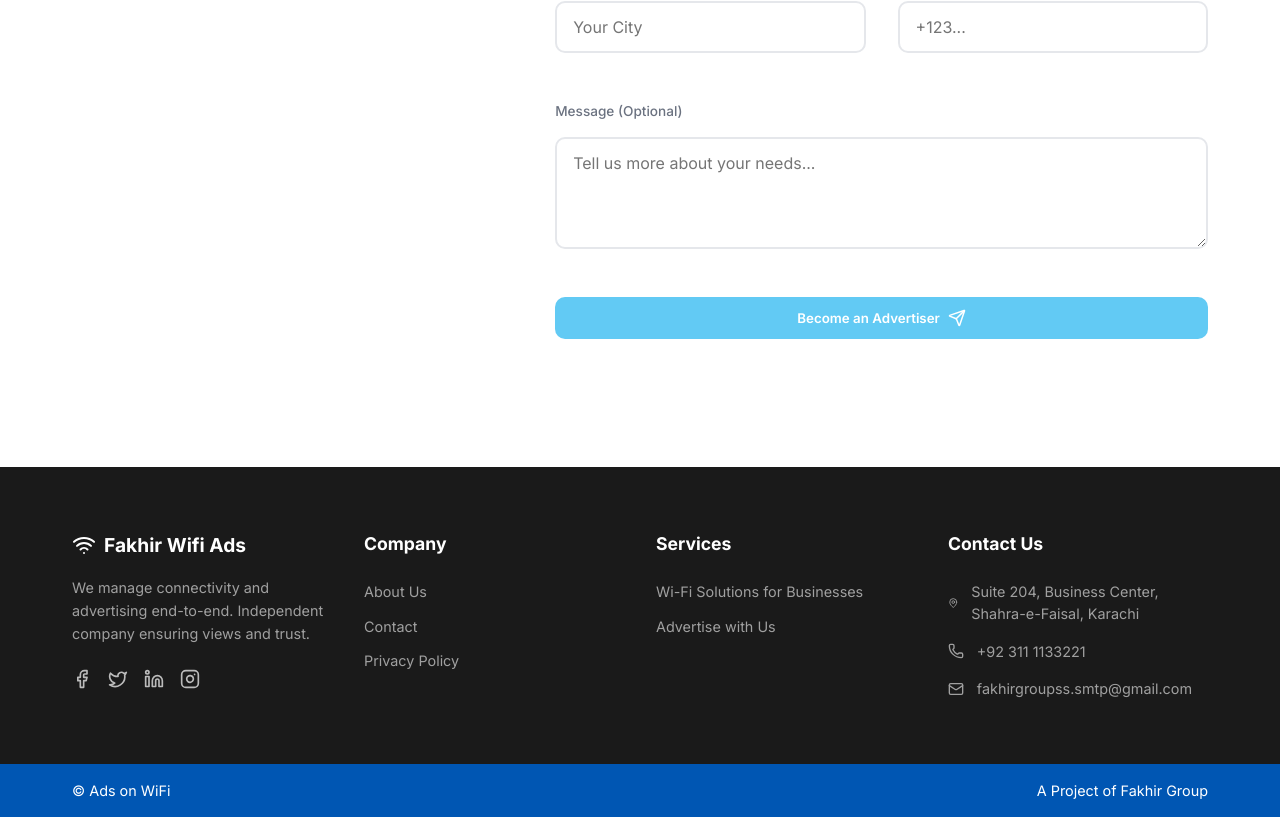
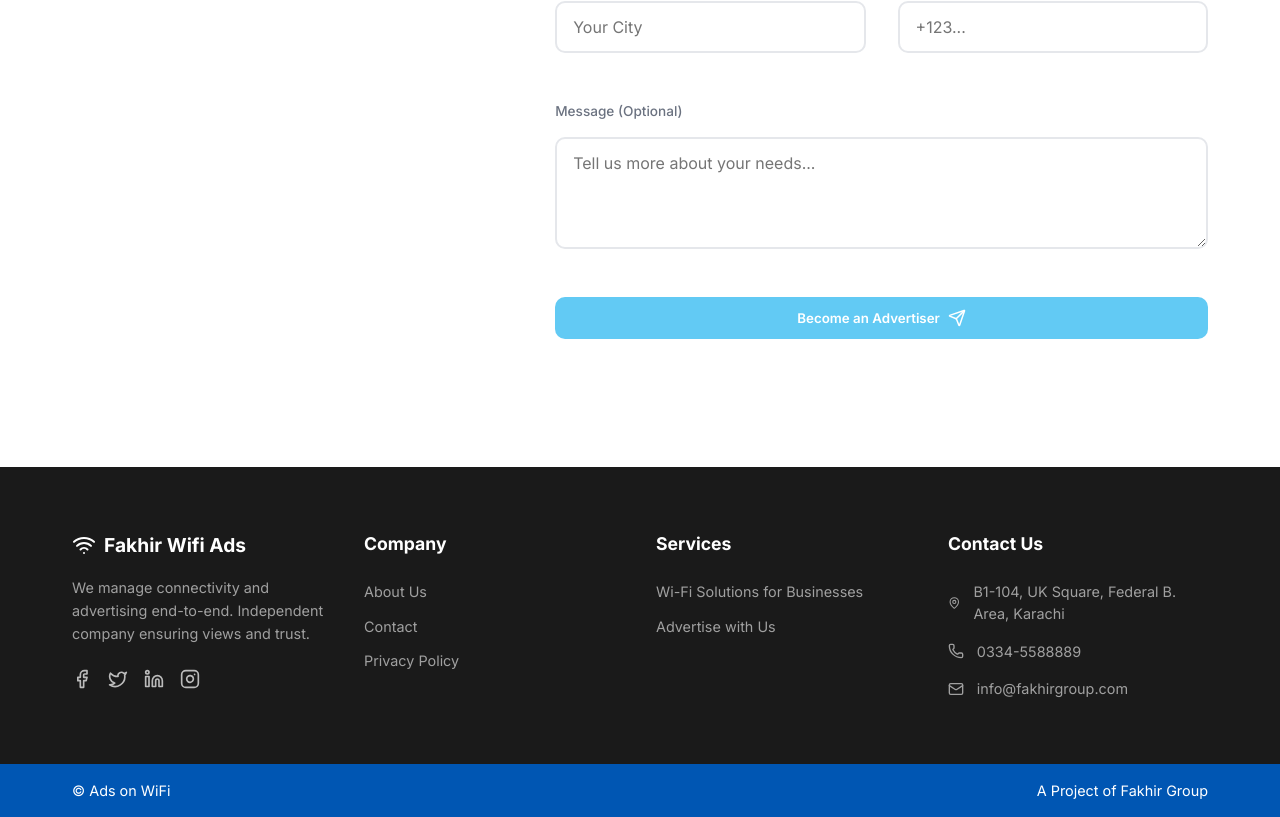
Before and after one commit to huzzy69/fg-free-wifi, a React (Vite) app: page /contact in a window 1280 px wide. Shown: the part 768-1585 px from the top of the page. Built offline with nearby package versions, Linux system fonts and the light colour scheme.

Commit message:
Update contact information and refresh site config storage key

```diff
--- a/src/api.ts
+++ b/src/api.ts
@@ -101,9 +101,9 @@ const initialLocations: WifiLocation[] = [
 const initialConfig = {
     companyName: 'Fakhir Group',
     logoUrl: '/logo.png',
-    contactEmail: 'fakhirgroupss.smtp@gmail.com',
-    contactPhone: '+92 311 1133221',
-    contactAddress: 'Suite 204, Business Center, Shahra-e-Faisal, Karachi',
+    contactEmail: 'info@fakhirgroup.com',
+    contactPhone: '0334-5588889',
+    contactAddress: 'B1-104, UK Square, Federal B. Area, Karachi',
     heroTitlePart1: 'FREE Wi-Fi for Users.',
     heroTitleHighlight1: 'Revenue',
     heroTitlePart2: 'for Businesses.',
@@ -132,16 +132,16 @@ export const api = {
     siteConfig: {
         async get() {
             await sleep(SLEEP_TIME);
-            const data = localStorage.getItem('siteConfig');
+            const data = localStorage.getItem('siteConfig_v2');
             if (data === null) {
-                localStorage.setItem('siteConfig', JSON.stringify(initialConfig));
+                localStorage.setItem('siteConfig_v2', JSON.stringify(initialConfig));
                 return initialConfig;
             }
 
             const parsed = JSON.parse(data);
             // Validation: if critical fields are missing (due to code updates), reset to initial
             if (!parsed.services || !parsed.heroStat1Value) {
-                localStorage.setItem('siteConfig', JSON.stringify(initialConfig));
+                localStorage.setItem('siteConfig_v2', JSON.stringify(initialConfig));
                 return initialConfig;
             }
 
@@ -149,7 +149,7 @@ export const api = {
         },
         async update(config: any) {
             await sleep(SLEEP_TIME);
-            localStorage.setItem('siteConfig', JSON.stringify(config));
+            localStorage.setItem('siteConfig_v2', JSON.stringify(config));
             return { success: true };
         }
     },
--- a/src/context/SiteConfigContext.tsx
+++ b/src/context/SiteConfigContext.tsx
@@ -39,8 +39,8 @@ interface SiteConfigContextType {
 const defaultConfig: SiteConfig = {
     companyName: 'Fakhir Group',
     logoUrl: '/logo.png',
-    contactEmail: 'fakhirgroupss.smtp@gmail.com',
-    contactPhone: '+92 311 1133221',
+    contactEmail: 'info@fakhirgroup.com',
+    contactPhone: '0334-5588889',
     heroTitlePart1: 'FREE Wi-Fi for Users.',
     heroTitleHighlight1: 'Revenue',
     heroTitlePart2: 'for Businesses.',
@@ -53,7 +53,7 @@ const defaultConfig: SiteConfig = {
     heroStat2Label: 'Active Locations',
     heroStat3Value: '100%',
     heroStat3Label: 'View Rate',
-    contactAddress: 'Suite 204, Business Center, Shahra-e-Faisal, Karachi',
+    contactAddress: 'B1-104, UK Square, Federal B. Area, Karachi',
     services: [
         { id: '1', icon: 'MapPin', title: 'Pin-Point Advertising', description: 'Your ads on exact location' },
         { id: '2', icon: 'Wifi', title: 'Free Wifi', description: 'Free Internet services for all' },
@@ -72,7 +72,7 @@ const SiteConfigContext = createContext<SiteConfigContextType | undefined>(undef
 export const SiteConfigProvider: React.FC<{ children: ReactNode }> = ({ children }) => {
     const [isLoading, setIsLoading] = useState(true);
     const [config, setConfig] = useState<SiteConfig>(() => {
-        const savedConfig = localStorage.getItem('siteConfig');
+        const savedConfig = localStorage.getItem('siteConfig_v2');
         return savedConfig ? JSON.parse(savedConfig) : defaultConfig;
     });
 
--- a/src/pages/Advertisers.tsx
+++ b/src/pages/Advertisers.tsx
@@ -558,21 +558,21 @@ const Advertisers: React.FC = () => {
                                     <Mail size={24} className="text-primary" />
                                     <div>
                                         <h4>Email Us</h4>
-                                        <p>advertise@Ads on WiFi.com</p>
+                                        <p>info@fakhirgroup.com</p>
                                     </div>
                                 </div>
                                 <div className="contact-method">
                                     <Phone size={24} className="text-primary" />
                                     <div>
                                         <h4>Call Us</h4>
-                                        <p>+92 300 1234567</p>
+                                        <p>0334-5588889</p>
                                     </div>
                                 </div>
                                 <div className="contact-method">
                                     <Building size={24} className="text-primary" />
                                     <div>
                                         <h4>Visit Us</h4>
-                                        <p>Karachi, Pakistan</p>
+                                        <p>B1-104, UK Square, Federal B. Area, Karachi</p>
                                     </div>
                                 </div>
                             </div>
```
